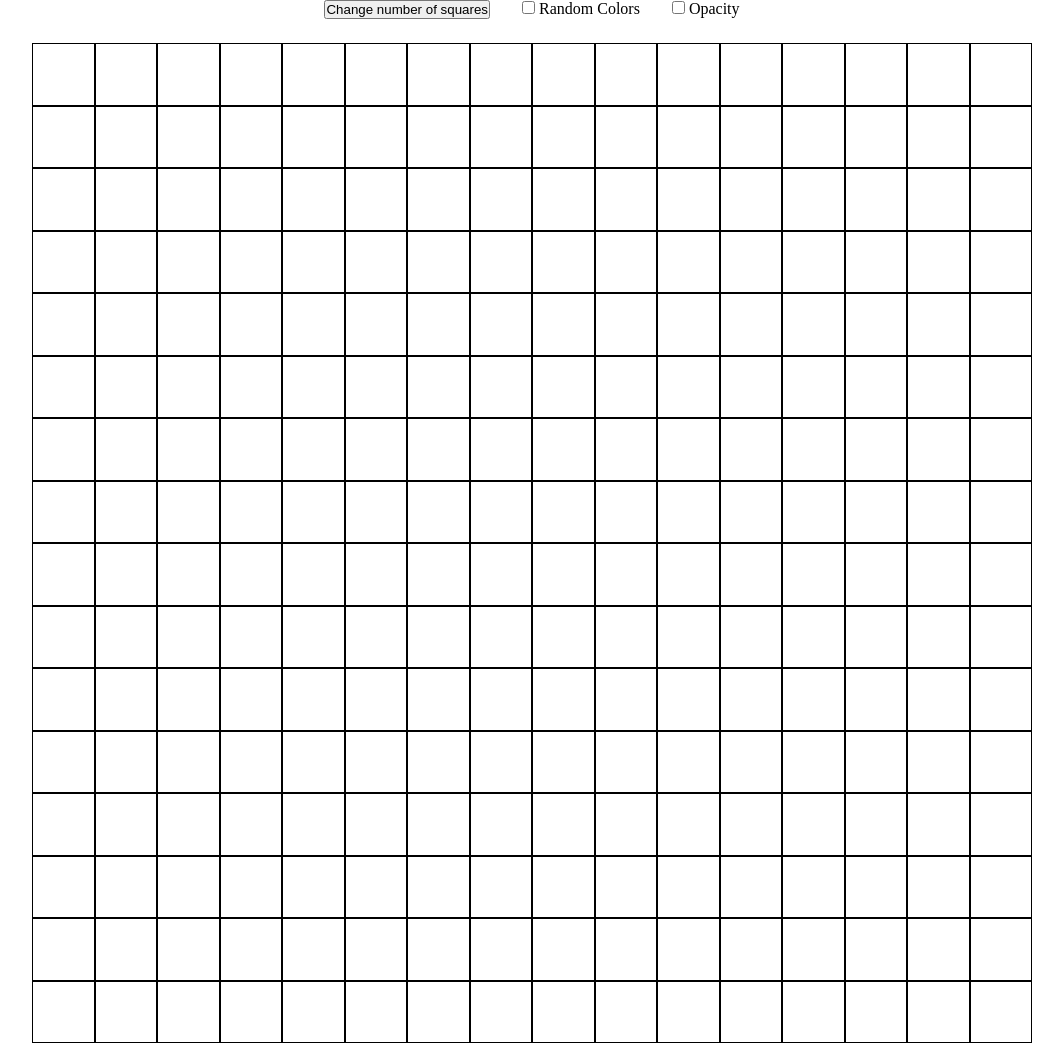
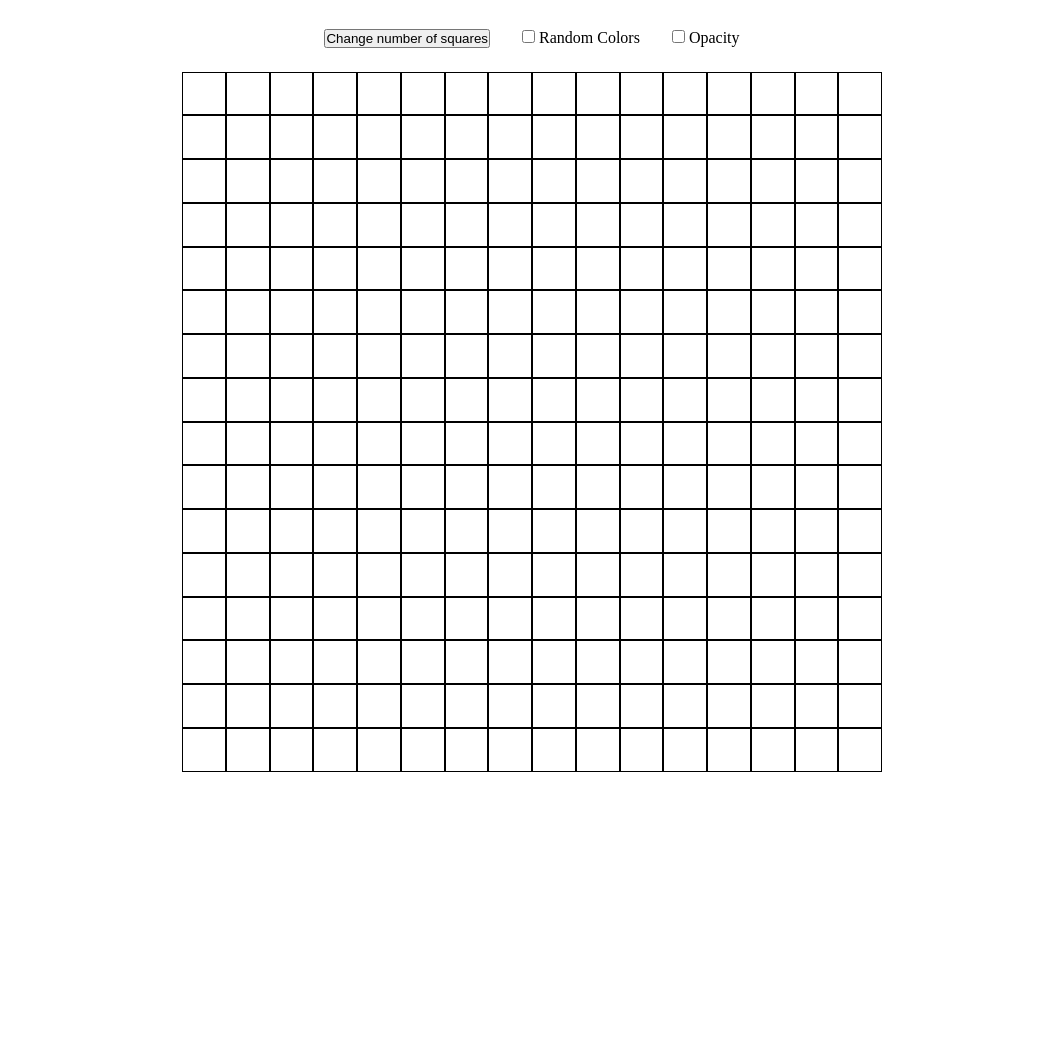
Before and after one commit to edu-klemos/odin-etch-a-sketch, a plain HTML site: page index.html in a window 1280 px wide. Shown: the whole page, without its empty margins (108-1171 px from the left). After the commit the page ends 800 px from the top, so only its background shows below. Drawn offline with Linux system fonts and the light colour scheme.

Commit message:
Change container size to fit better on smaller screens

```diff
--- a/styles.css
+++ b/styles.css
@@ -25,8 +25,8 @@ body {
 }
 
 #container {
-    width: 1000px;
-    height: 1000px;
+    width: 700px;
+    height: 700px;
     display: flex;
     flex-direction: column;
 }
```
